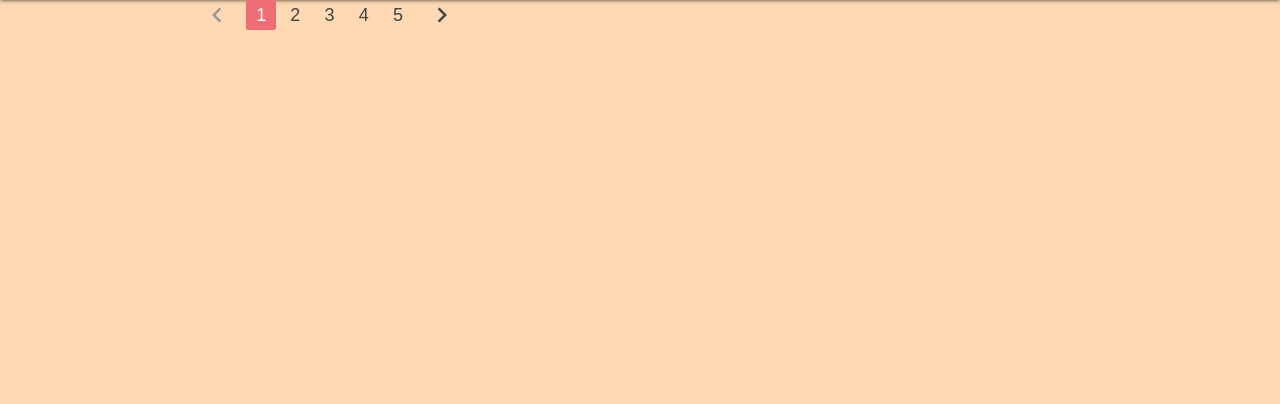
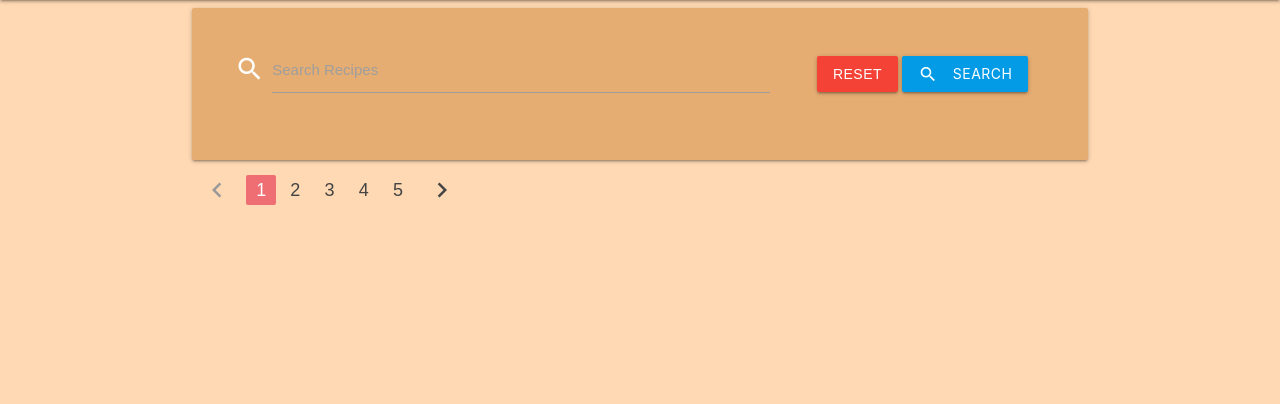
Before and after one commit to Code-Institute-Submissions/oludare89-Mofejeun_MS3_Project_JulyResub, a Flask app: page / in a window 1280 px wide. Shown: the part 64-468 px from the top of the page. Run offline with Flask 2, Linux system fonts and the light colour scheme; data that the repository does not hold is empty; some libraries are stand-ins or nearby versions; some web fonts are replaced.

Commit message:
Added search bar

```diff
--- a/app.py
+++ b/app.py
@@ -35,6 +35,13 @@ def home():
 
     recipes = mongo.db.recipes.find().skip(page-1).limit(per_page)
 
+    return render_template("home.html", recipes=recipes)
+
+
+@app.route("/search", methods=["GET", "POST"])
+def search():
+    query = request.form.get("query")
+    recipes = list(mongo.db.recipes.find({"$text": {"$search": query}}))
     return render_template("home.html", recipes=recipes)
 
 
--- a/static/css/style.css
+++ b/static/css/style.css
@@ -65,6 +65,13 @@ ul.user-dropdown li > a {
     text-align: center;
 }
 
+.card-panel {
+    background-color: #e6ad73;
+    display: flex;
+    justify-content: center;
+    align-items: center;
+}
+
 /* Flash messages */
 
 .flashes {
--- a/templates/home.html
+++ b/templates/home.html
@@ -1,5 +1,23 @@
 {% extends "base.html" %}
 {% block content %}
+
+    <div class="row card-panel">
+        <form action="{{ url_for('search') }}" method="post" class="col s12">
+            <div class="row valign-wrapper center-align">
+                <div class="input-field col s12 m8">
+                    <i class="material-icons prefix medium left">search</i>
+                    <input type="text" name="query" id="query" minlength="3" class="validate" required>
+                    <label for="query">Search Recipes</label>
+                </div>
+                <div class="col s12 m4">
+                    <a href="{{ url_for('home') }}" class="red btn text-shadow">Reset</a>
+                    <button type="submit" class="light-blue darken-1 btn text-shadow">
+                        <i class="material-icons left">search</i> Search
+                    </button>
+                </div>
+            </div>
+        </form>
+    </div>
 
     <ul class="pagination">
         <li class="disabled"><a href="#"><i class="material-icons">chevron_left</i></a></li>
--- a/templates/login.html
+++ b/templates/login.html
@@ -9,7 +9,7 @@
             <!-- username -->
             <div class="row">
                 <div class="input-field col s12">
-                    <i class="medium material-icons">account_circle</i>
+                    <i class="medium material-icons prefix">account_circle</i>
                     <input id="username" name="username" type="text" minlength="5" maxlength="15" pattern="^[a-zA-Z0-9]{5,15}$" class="validate" required>
                     <label for="username">Username</label>
                 </div>
@@ -17,7 +17,7 @@
             <!-- password -->
             <div class="row">
                 <div class="input-field col s12">
-                    <i class="medium material-icons">lock_outline</i>
+                    <i class="medium material-icons prefix">lock_outline</i>
                     <input id="password" name="password" type="password" minlength="5" maxlength="15" pattern="^[a-zA-Z0-9]{5,15}$" class="validate" required>
                     <label for="password">Password</label>
                 </div>
```
